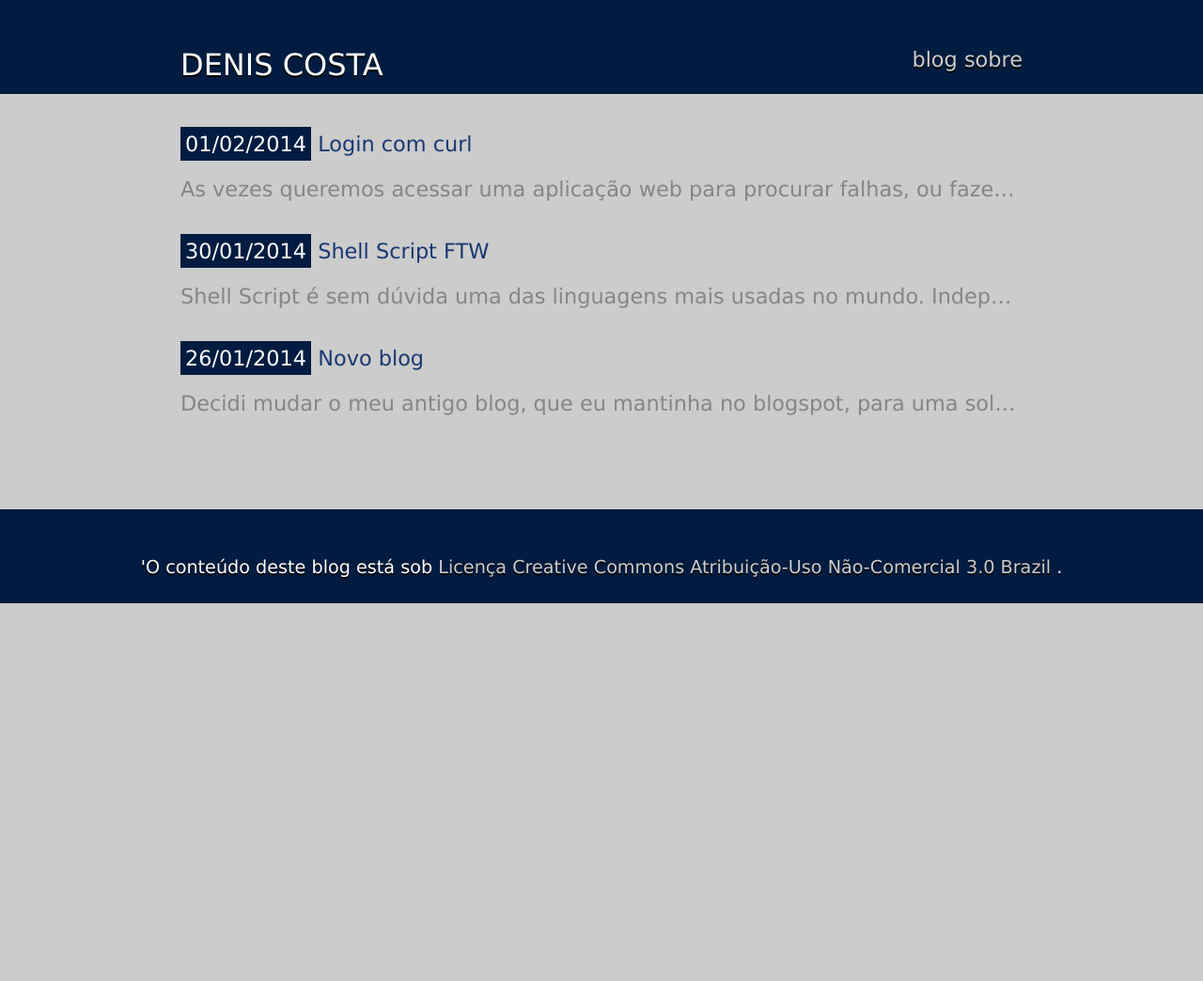
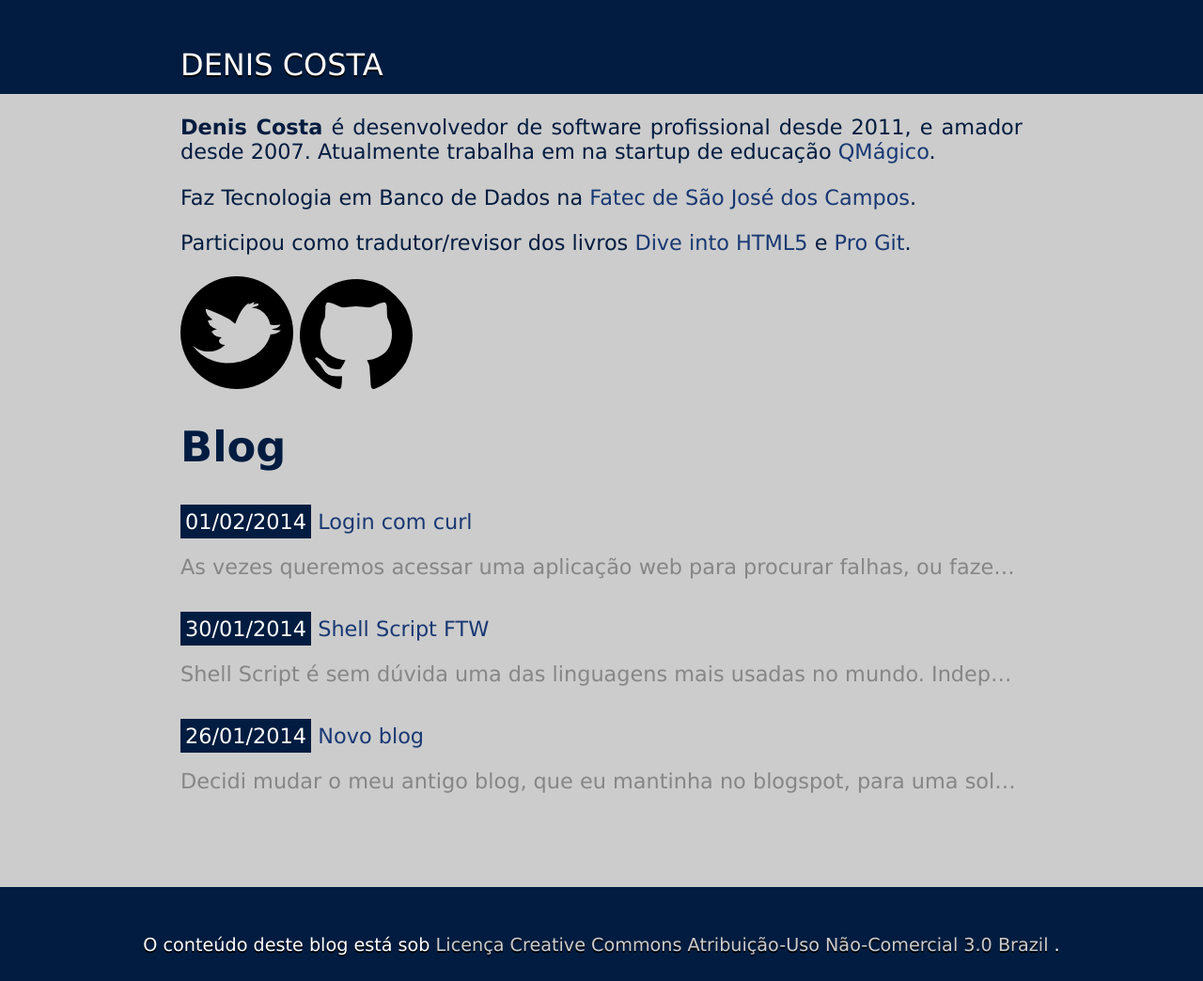
Before and after one commit to deniscostadsc/deniscostadsc.github.io, a Jekyll site: the page built from index.html, in a window 1280 px wide. Shown: the whole page at 94% size. Built offline with Jekyll 4.4.1, drawn with Linux system fonts in a browser that asks for light colours; Markdown is read by kramdown in place of the engine named in the settings; before the commit the page ends 900 px from its top, so only the background shows below that.

```diff
--- a/_layouts/default.html
+++ b/_layouts/default.html
@@ -24,11 +24,7 @@
     <body>
         <header class="header">
             <div class="top">
-                <a href="/" title="Página inicial"><div class="top-name">DENIS COSTA</div>
-                <nav class="nav-menu">
-                    <a href="/" title="Blog">blog</a>
-                    <a href="/sobre.html" title="Sobre mim">sobre</a>
-                </nav>
+                <a href="/" title="Página inicial"><div class="top-name">DENIS COSTA</div></a>
             </div>
         </header>
         <main class="main">
@@ -36,7 +32,7 @@
         </main>
         <footer class="footer">
             <div class="footer-text">
-                'O conteúdo deste blog está sob
+                O conteúdo deste blog está sob
                 <a href="http://creativecommons.org/licenses/by-nc/3.0/br/" title="Licença Creative Commons" rel="license">
                     Licença Creative Commons Atribuição-Uso Não-Comercial 3.0 Brazil
                 </a>
--- a/index.html
+++ b/index.html
@@ -4,6 +4,22 @@ title: Página inicial
 meta_description: Blog sobre programação, Linux, web, Python, C/C++, etc..
 meta_keywords: denis, costa, deniscostadsc, python, shell, linux
 ---
+
+<article>
+    <p>
+        <strong>Denis Costa</strong> é desenvolvedor de software profissional desde 2011, e amador desde 2007. Atualmente trabalha em na startup de educação <a href="http://www.qmagico.com.br" title="Site do QMágico">QMágico</a>.
+    <p>
+    <p>
+        Faz Tecnologia em Banco de Dados na <a href="http://fatecsjc.edu.br/" title="Site da Fatec de São José dos Campos">Fatec de São José dos Campos</a>.
+    </p>
+    </p>
+        Participou como tradutor/revisor dos livros <a href="http://diveintohtml5.com.br/" title="Dive into HTML5 em português.">Dive into HTML5</a> e <a href="http://www.git-scm.com/book/pt-br" title="Pro git em português.">Pro Git</a>.
+    </p>
+    <a href="https://twitter.com/deniscostadsc" title="Meu perfil no Twitter"><img src="/img/twitter.png"></a>
+    <a href="https://github.com/deniscostadsc" title="Meu perfil no Github"><img src="/img/github.png"></a>
+</article>
+
+<h1>Blog</h1>
 
 {% for post in site.posts %}
     <div class="posts">
```
Also changed, not shown: sobre.html (deleted, +0 -18 lines), img/github.png (added), img/twitter.png (added).
